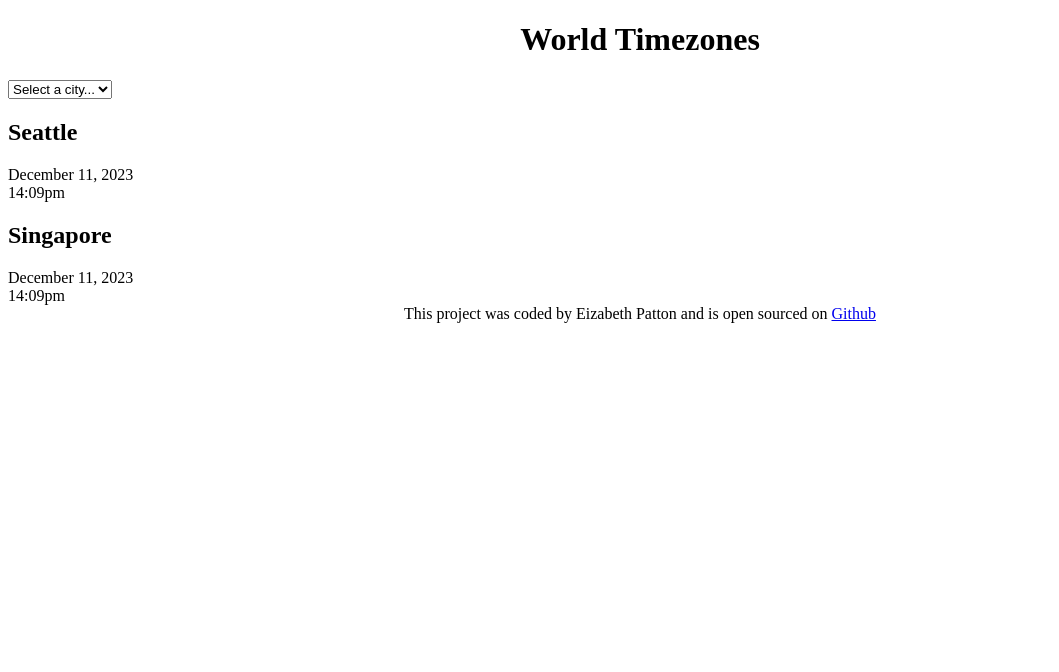
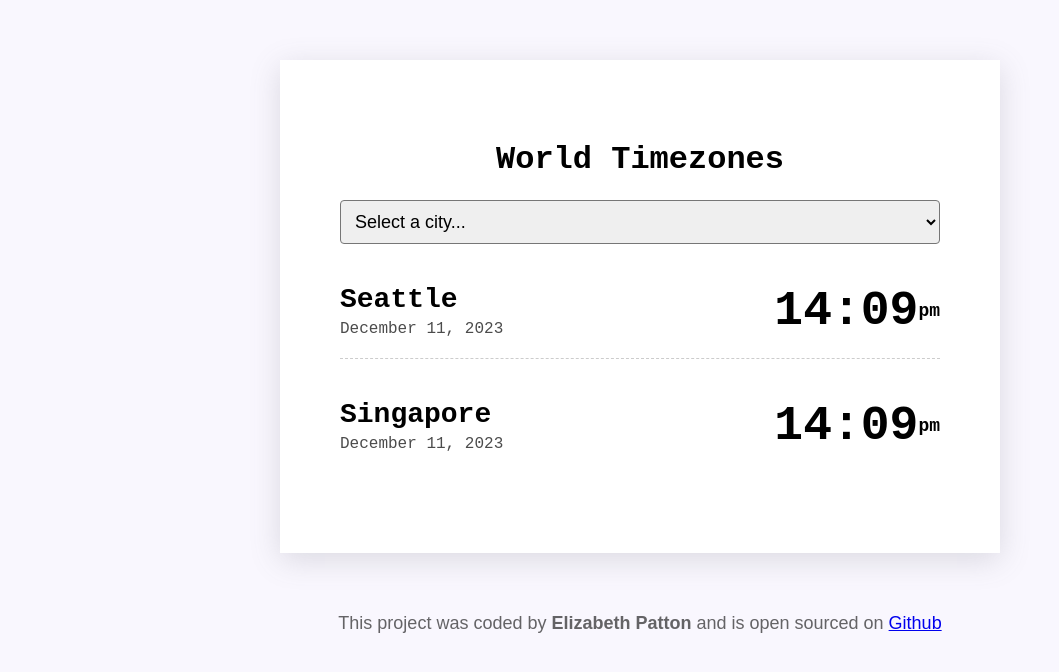
Before and after one commit to actinginfilm/Timezones-app, a plain HTML site: page index.html in a window 1280 px wide. Shown: the whole page, without its empty margins (0-1059 px from the left). Drawn offline with Linux system fonts and the light colour scheme.

Commit message:
Updated html, and styled webpage using css

```diff
--- a/index.html
+++ b/index.html
@@ -20,19 +20,24 @@
     </select>
 
     <div class="cities">
+      <div class="city">
       <h2>Seattle</h2>
       <div class="date">December 11, 2023</div>
-      <div class="time">14:09pm</div>
+      </div>
+      <div class="time">14:09<small>pm</small></sma></div>
     </div>
     <div class="cities">
+      <div class="city">
       <h2>Singapore</h2>
       <div class="date">December 11, 2023</div>
-      <div class="time">14:09pm</div>
+      </div>
+      <div class="time">14:09<small>pm</small></div>
     </div>
 
+  </div>
 
-    <footer>This project was coded by Eizabeth Patton and is open sourced on <a href="https://github.com/actinginfilm/Timezones-app">Github</a></footer>
-  </div>
+    <footer>This project was coded by <strong>Elizabeth Patton</strong> and is open sourced on <a href="https://github.com/actinginfilm/Timezones-app">Github</a></footer>
+
   <script src="src/index.js"></script>
 </body>
 </html>
--- a/src/style.css
+++ b/src/style.css
@@ -2,6 +2,62 @@ h1 {
   text-align: center;
 }
 
+body{
+  background-color: #f9f7fe;
+  font-family: 'Courier New', Courier, monospace;
+}
+
+.container{
+  max-width: 600px;
+  margin: 60px auto;
+  background-color: white;
+  padding: 60px;
+  box-shadow: rgba(100, 100, 111, 0.2) 0 7px 29px 0;
+}
+
+h2{
+  margin: 0 0 5px;
+  font-size: 28px;
+}
+
+.date{
+  opacity: 0.7;
+}
+select{
+  display:block;
+  width:100%;
+  border-radius: 4px;
+  padding: 10px;
+  font-size: 18px;
+}
+
+.cities{
+  display: flex;
+  justify-content: space-between;
+  margin: 20px 0;
+  border-bottom: 1px dashed rgba(0,0,0,0.2);
+  padding: 20px 0;
+
+}
+
+.cities:last-child {
+  border:none;
+}
+.time{
+font-size: 48px;
+font-weight: bold;
+}
+
+.time small{
+  font-size: 18px;
+  vertical-align: middle;
+  line-height: 36px;
+}
+
+
 footer{
   text-align: center;
+  font-family:Arial, Helvetica, sans-serif;
+  font-size: 18px;
+  color: rgba(0,0,0,0.6)
 }
```
